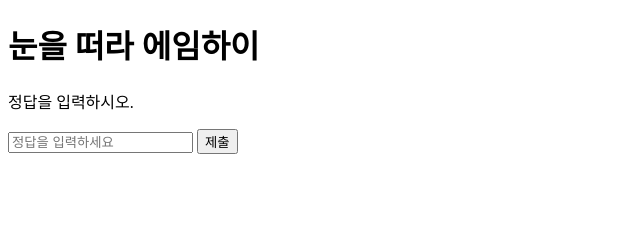
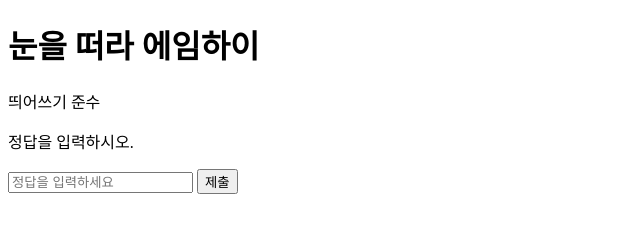
Before and after one commit to sts06017/aimhigh_openEyes, a plain HTML site: page index.html in a window 1280 px wide. Shown: the whole page, without its empty margins (0-640 px from the left). Drawn offline with Linux system fonts and the light colour scheme.

Commit message:
띄어쓰기 준수 추가

```diff
--- a/index.html
+++ b/index.html
@@ -7,6 +7,7 @@
 </head>
 <body>
     <h1>눈을 떠라 에임하이</h1>
+    <p>띄어쓰기 준수</p>
 
     <p>정답을 입력하시오.</p>
     <p></p>
```
